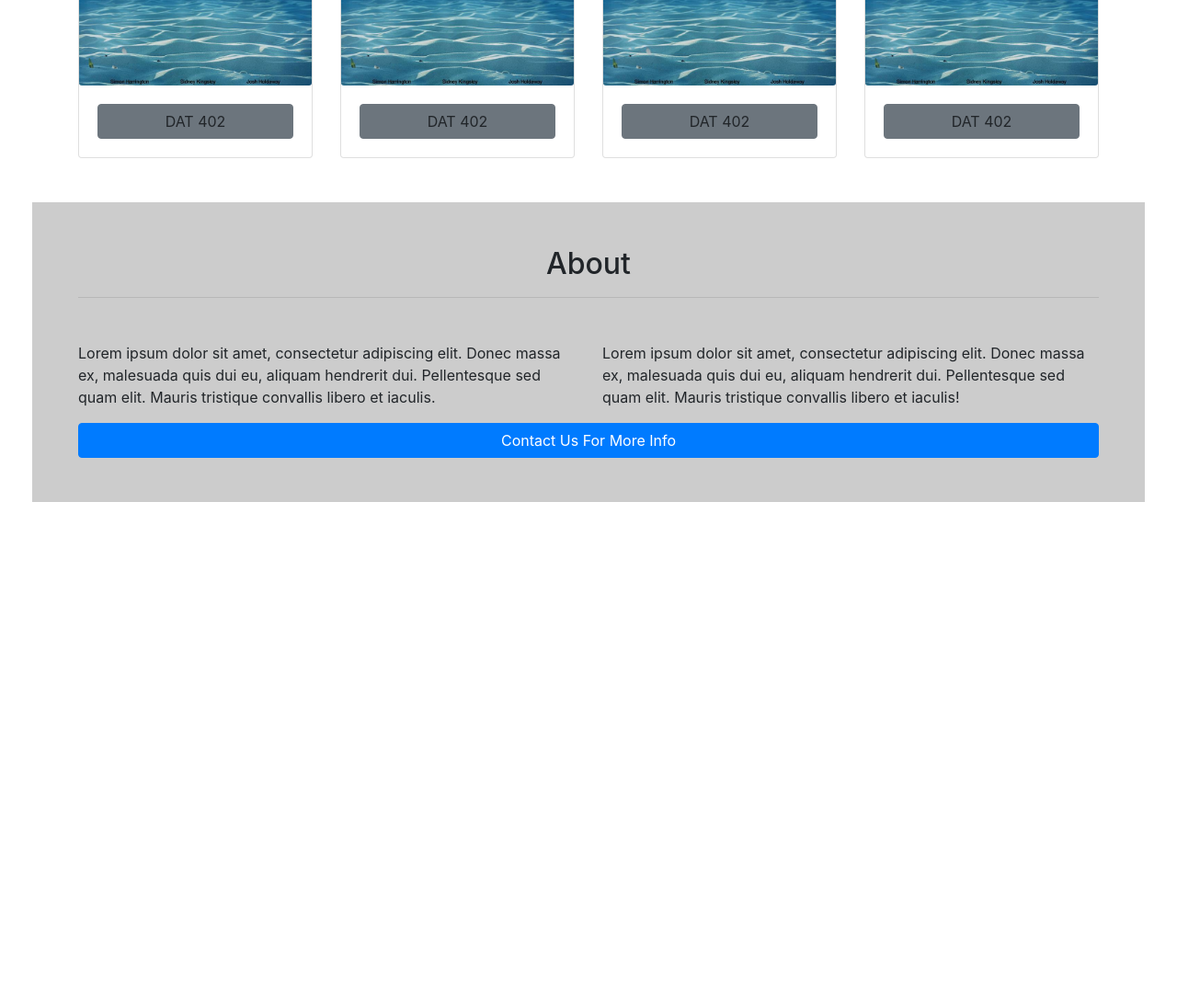
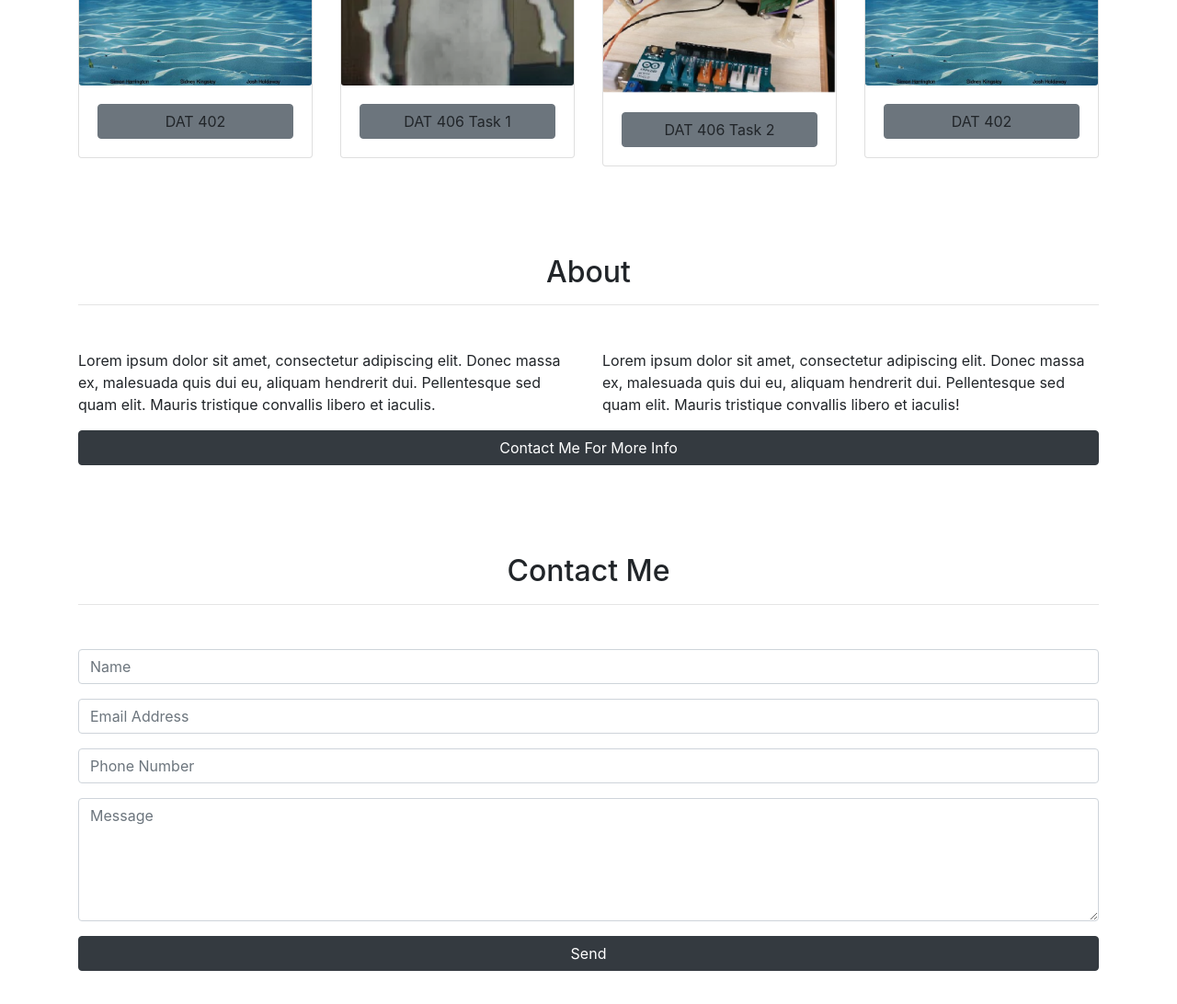
Before and after one commit to Josh236/DAT404-Test, a plain HTML site: page maybe/DAT404 WebTechnologies/index.html in a window 1280 px wide. Shown: the part 620-1712 px from the top of the page at 92% size. Before the commit the page ends 1186 px from the top, so only its background shows below. Drawn offline with Linux system fonts and the light colour scheme.

Commit message:
fifth commit

```diff
--- a/maybe/DAT404 WebTechnologies/index.html
+++ b/maybe/DAT404 WebTechnologies/index.html
@@ -32,17 +32,17 @@
                         Menu
                     </a>
                 </li>
-                <li>
-                    <a href="#">Overview</a>
+                <li class="nav-item">
+                    <a href="#overview">Overview</a>
                 </li>
-                <li>
-                    <a href="#">Projects</a>
+                <li class="nav-item">
+                    <a href="#projects">Projects</a>
                 </li>
-                <li>
-                    <a href="#">About</a>
+                <li class="nav-item">
+                    <a href="#aboutMeSection">About</a>
                 </li>
-                <li>
-                    <a href="#">Contact</a>
+                <li class="nav-item">
+                    <a href="#contact">Contact</a>
                 </li>
             </ul>
         </div>
@@ -73,20 +73,20 @@
                       </div>
                       <div class="col-sm-6 col-lg-3 mb-2 mb-lg-0">
                         <div class="card w-100 hvr-grow">
-                          <img class="card-img" src="assets/firstproj.jpg">
+                          <img class="card-img" src="assets/dat406t1.png">
                           <div class="card-body">
-                            <a class="btn btn-secondary w-100">
-                              DAT 402
+                            <a class="btn btn-secondary w-100" onClick="location.href = 'https://www.tumblr.com/blog/t1406';">
+                              DAT 406 Task 1
                             </a>
                           </div>
                         </div>
                       </div>
                       <div class="col-sm-6 col-lg-3 mb-2 mb-lg-0">
                         <div class="card w-100 hvr-grow">
-                          <img class="card-img" src="assets/firstproj.jpg">
+                          <img class="card-img" src="assets/dat406t2.png">
                           <div class="card-body">
-                            <a class="btn btn-secondary w-100">
-                              DAT 402
+                            <a class="btn btn-secondary w-100" onClick="location.href= 'https://www.tumblr.com/blog/t2406';">
+                              DAT 406 Task 2
                             </a>
                           </div>
                         </div>
@@ -104,7 +104,7 @@
                     </div>
                   </div>
                 </section>
-                <section class="aboutUsSection mt-5 pt-5 pb-5">
+                <section class="aboutMeSection mt-5 pt-5 pb-5">
                   <div class="container">
                     <h2 class="text-center">About</h2>
                     <hr class="mb-5">
@@ -117,13 +117,35 @@
                       </div>
                     </div>
                     <div>
-                      <a class="btn btn-primary w-100" href="#">
-                        Contact Us For More Info
+                      <a class="btn btn-dark w-100" href="#">
+                        Contact Me For More Info
                       </a>
                     </div>
                   </div>
                 </section>
-
+                <section>
+  <div class="container">
+  <h2 class="text-center pt-5">Contact Me</h2>
+  <hr class="mb-5">
+    <form action="https://formspree.io/joshua.holdaway@students.plymouth.ac.uk" method="POST">
+      <div class="form-group">
+        <input class="form-control" id="name" type="text" placeholder="Name" required="required">
+      </div>
+      <div class="form-group">
+          <input class="form-control" id="email" type="email" placeholder="Email Address" required="required">
+      </div>
+      <div class="form-group">
+          <input class="form-control" id="phone" type="tel" placeholder="Phone Number" required="required">
+      </div>
+      <div class="form-group">
+          <textarea class="form-control" id="message" rows="5" placeholder="Message" required="required"></textarea>
+      </div>
+      <div class="form-group">
+        <button class="btn btn-dark w-100" type="submit">Send</button>
+      </div>
+    </form>
+  </div>
+</section>
             </div>
         </div>
         <!-- /#page-content-wrapper -->
```
Also changed, not shown: maybe/DAT404 WebTechnologies/assets/dat406t1.png (added), maybe/DAT404 WebTechnologies/assets/dat406t2.png (added).
